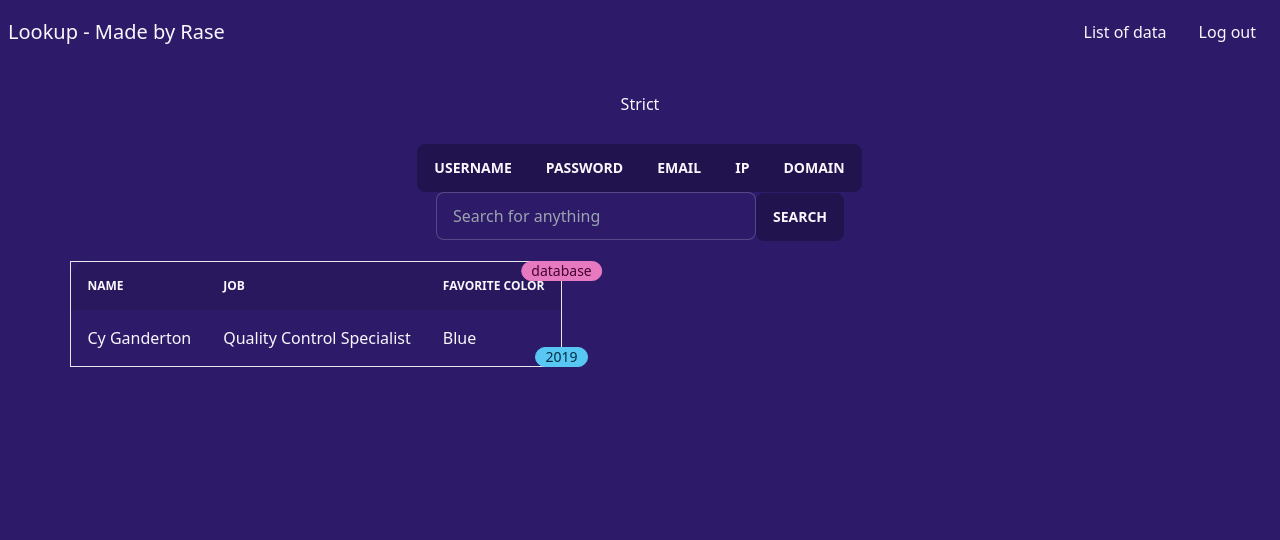
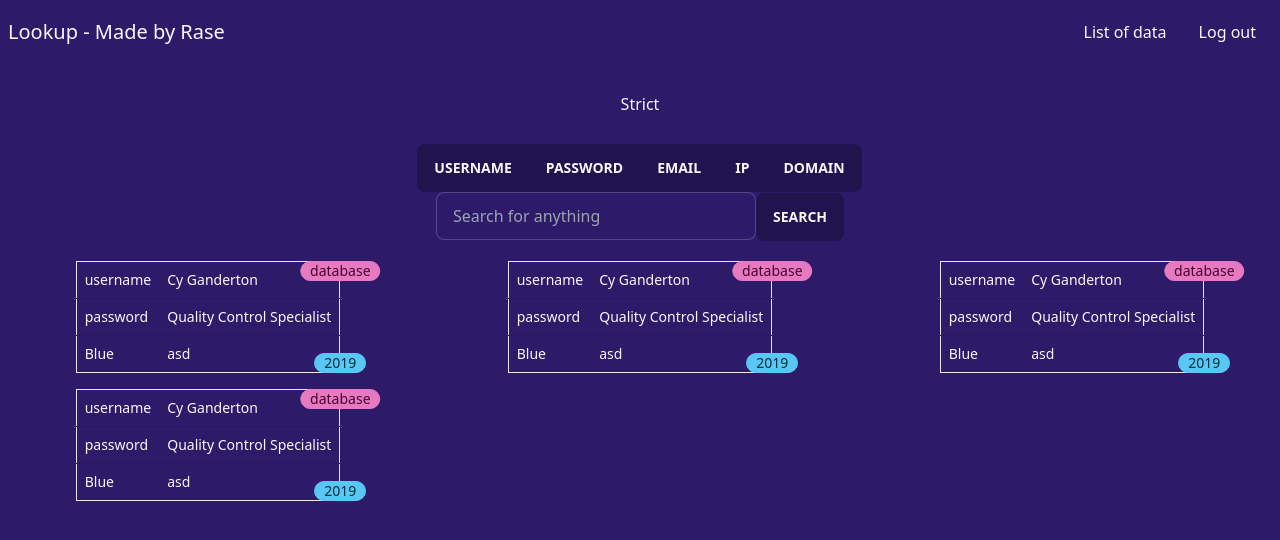
Before and after one commit to 52617365/Lookup, a Next.js app: page /lookup in a window 1280 px wide. Shown: the top 540 px of the page. Built offline with nearby package versions, Linux system fonts and the light colour scheme.

Commit message:
Changed how table looks
- Takes more space on y axis now than x

```diff
--- a/components/Table.tsx
+++ b/components/Table.tsx
@@ -11,21 +11,20 @@ export default function Table() {
                 <span className="indicator-item indicator-bottom badge badge-secondary mb-2.5">
           2019
         </span>
-        <table className="table w-52 border">
-          <thead>
-            <tr>
-              {/* TODO: these should be dynamically rendered */}
-              <th>Name</th>
-              <th>Job</th>
-              <th>Favorite Color</th>
-            </tr>
-          </thead>
+                <table className="table table-compact w-full border">
                     <tbody>
                     {/* TODO: these should be dynamically rendered */}
                     <tr>
+                        <td>username</td>
                         <td>Cy Ganderton</td>
+                    </tr>
+                    <tr>
+                        <td>password</td>
                         <td>Quality Control Specialist</td>
+                    </tr>
+                    <tr>
                         <td>Blue</td>
+                        <td>asd</td>
                     </tr>
                     </tbody>
                 </table>
--- a/pages/lookup.tsx
+++ b/pages/lookup.tsx
@@ -77,8 +77,17 @@ const Lookup: NextPage = () => {
         <button onClick={searchButtonHandler} className="btn">
           Search
         </button>
-        <div className="grid sm:grid-cols-1 xl:grid-cols-2 2xl:grid-cols-3 gap-4 pt-5">
+        <div className="grid sm:grid-cols-2 md:grid-cols-3 2xl:grid-cols-4 gap-4 pt-5">
           {/* TODO: render the items here into tables here from function*/}
+          <div className="...">
+            <Table />
+          </div>
+          <div className="...">
+            <Table />
+          </div>
+          <div className="...">
+            <Table />
+          </div>
           <div className="...">
             <Table />
           </div>
```
Lines whose indentation alone changed are shown as unchanged.
